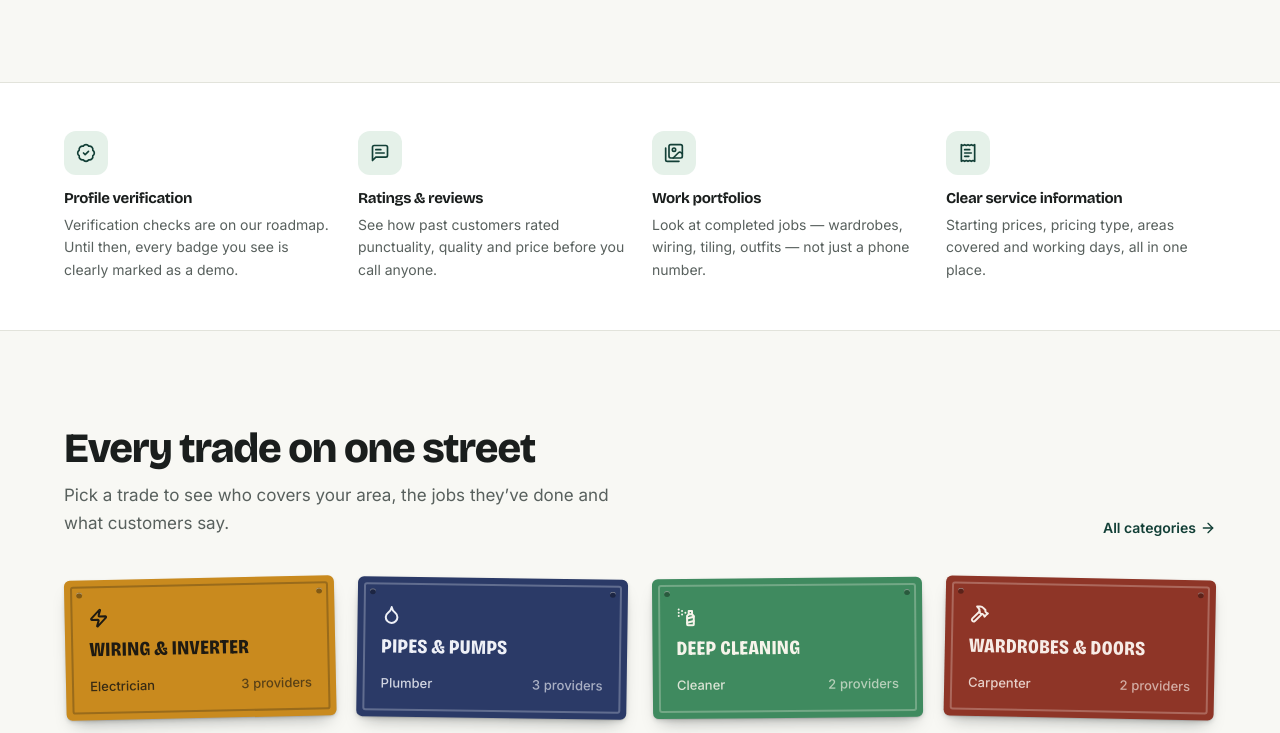
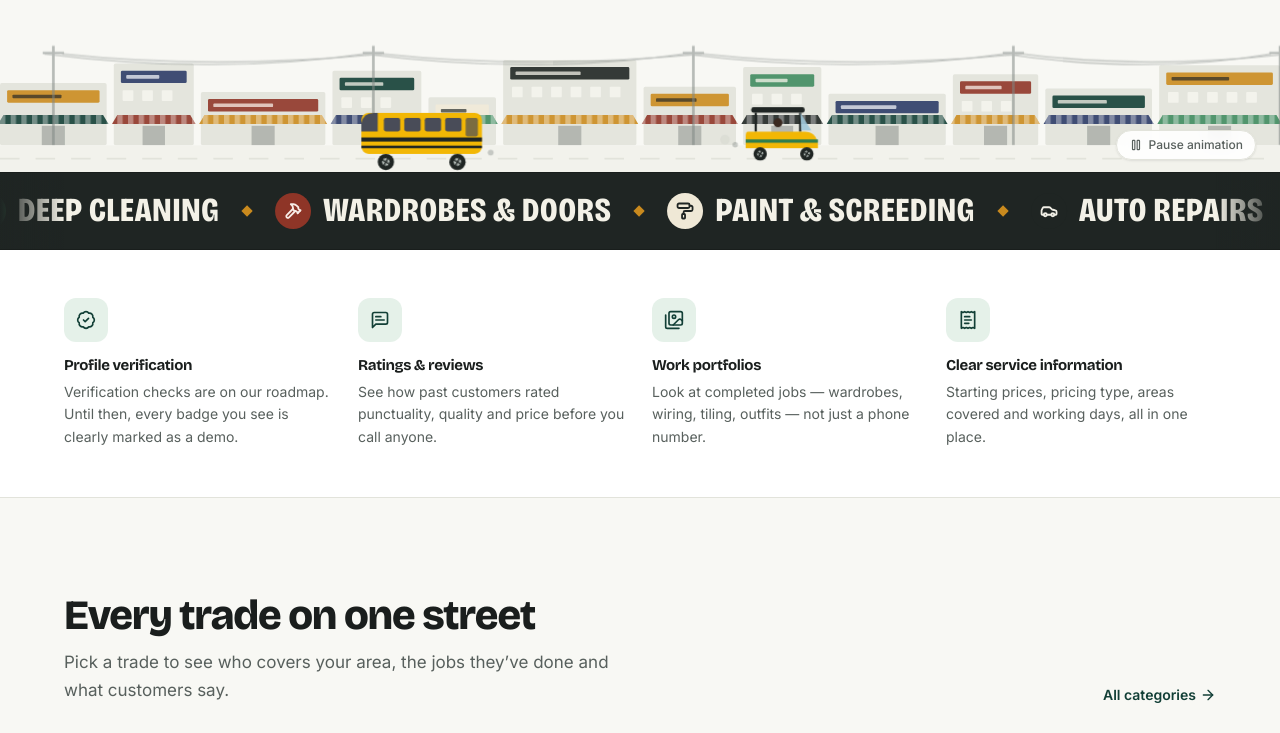
Before and after one commit to r0ktech/Trusta, a React (Vite) app: page / in a window 1280 px wide. Shown: the part 760-1493 px from the top of the page. Built offline with nearby package versions, Linux system fonts and the light colour scheme.

Commit message:
Animate hero street, boards and ticker

```diff
--- a/src/components/home/Hero.jsx
+++ b/src/components/home/Hero.jsx
@@ -4,6 +4,8 @@ import { ArrowRight } from 'lucide-react';
 import { HeroSearch } from '../search/HeroSearch';
 import { ButtonLink } from '../ui/Button';
 import { Signboard } from './Signboard';
+import { StreetScene } from './StreetScene';
+import { MotionToggle } from '../ui/MotionToggle';
 import { CATEGORY_MAP } from '../../data/categories';
 import { useArtisans } from '../../hooks/useArtisans';
 
@@ -25,8 +27,8 @@ export function Hero() {
   const boards = WALL.map(([id, tilt]) => ({ category: CATEGORY_MAP[id], tilt }));
 
   return (
-    <section className="relative overflow-hidden border-b border-line">
-      <div className="container-page relative grid grid-cols-1 items-center gap-10 pb-14 pt-10 sm:pt-14 lg:grid-cols-[1fr_1.05fr] lg:gap-14 lg:pb-20 lg:pt-16">
+    <section className="relative overflow-hidden">
+      <div className="container-page relative grid grid-cols-1 items-center gap-10 pb-8 pt-10 sm:pt-14 lg:grid-cols-[1fr_1.05fr] lg:gap-14 lg:pb-10 lg:pt-16">
         <div>
           <h1
             aria-label={HEADLINE}
@@ -61,30 +63,33 @@ export function Hero() {
 
         {/* Signboard wall */}
         <div aria-label="Popular trades" role="group" className="relative min-w-0">
-          <div className="hidden grid-cols-2 gap-x-5 lg:grid">
+          <div className="icon-loop hidden grid-cols-2 gap-x-5 lg:grid">
             {[0, 1].map((col) => (
               <div key={col} className={col === 1 ? 'mt-10 space-y-5' : 'space-y-5'}>
                 {boards
                   .map((b, i) => ({ ...b, i }))
                   .filter(({ i }) => i % 2 === col)
                   .map(({ category, tilt, i }) => (
+                    // The outer layer sways forever; the board inside keeps its own tilt and hover.
+                    <div key={category.id} className="anim-sway" style={{ animationDelay: `${-i * 1.3}s`, animationDuration: `${5 + (i % 3) * 0.7}s` }}>
                       <Signboard
-                      key={category.id}
                         category={category}
                         count={counts[category.id] ?? 0}
                         tilt={tilt}
                         size="lg"
                         settle
                         delay={480 + i * 90}
+                        iconDelay={1800 + i * 1000}
                         className="min-h-[9.5rem]"
                       />
+                    </div>
                   ))}
               </div>
             ))}
           </div>
 
           {/* Phones: a swipeable row of boards */}
-          <div className="scrollbar-none -mx-4 flex snap-x snap-mandatory gap-4 overflow-x-auto px-4 pb-4 pt-2 sm:-mx-6 sm:px-6 lg:hidden">
+          <div className="icon-loop scrollbar-none -mx-4 flex snap-x snap-mandatory gap-4 overflow-x-auto px-4 pb-4 pt-2 sm:-mx-6 sm:px-6 lg:hidden">
             {boards.map(({ category, tilt }, i) => (
               <Signboard
                 key={category.id}
@@ -93,6 +98,7 @@ export function Hero() {
                 tilt={tilt * 0.6}
                 settle
                 delay={560 + i * 70}
+                iconDelay={1600 + i * 900}
                 className="min-h-[8.5rem] w-44 shrink-0 snap-start"
               />
             ))}
@@ -104,6 +110,10 @@ export function Hero() {
           </Link>
         </div>
       </div>
+      <div className="relative">
+        <StreetScene />
+        <MotionToggle className="absolute bottom-3 right-4 sm:right-6" />
+      </div>
     </section>
   );
 }
--- /dev/null
+++ b/src/components/home/StreetScene.jsx
@@ -0,0 +1,162 @@
+import { TONES } from '../ui/tones';
+
+// A Nigerian street at the foot of the hero: shopfronts with painted signs,
+// electricity poles and sagging wires, a keke and a danfo passing through.
+// Decorative only — hidden from assistive tech, frozen by the pause control
+// and for reduced-motion users (see .loop-anim in index.css).
+
+const GROUND = 120;
+
+// x, width, height, sign tone, awning tone
+const SHOPS = [
+  [0, 120, 70, 'ochre', 'forest'],
+  [128, 90, 92, 'indigo', 'kola'],
+  [226, 140, 60, 'kola', 'ochre'],
+  [374, 100, 84, 'forest', 'indigo'],
+  [482, 76, 54, 'cream', 'leaf'],
+  [566, 150, 96, 'charcoal', 'ochre'],
+  [724, 104, 66, 'ochre', 'kola'],
+  [836, 88, 88, 'leaf', 'charcoal'],
+  [932, 132, 58, 'indigo', 'forest'],
+  [1072, 96, 80, 'kola', 'ochre'],
+  [1176, 120, 64, 'forest', 'indigo'],
+  [1304, 136, 90, 'ochre', 'leaf'],
+];
+
+const POLES = [60, 420, 780, 1140, 1440];
+
+function Shop({ x, w, h, sign, awning }) {
+  const top = GROUND - h;
+  const s = TONES[sign];
+  const a = TONES[awning];
+  const doorW = Math.min(26, w * 0.28);
+  return (
+    <g>
+      <rect x={x} y={top} width={w} height={h} rx="2" className="fill-[rgb(var(--line))]" />
+      {/* painted sign across the top */}
+      <rect x={x + 8} y={top + 8} width={w - 16} height={14} rx="1.5" fill={s.board} />
+      <rect x={x + 14} y={top + 13} width={(w - 28) * 0.6} height={4} rx="1" fill={s.ink} opacity="0.75" />
+      {/* upper windows on taller buildings */}
+      {h > 75 &&
+        Array.from({ length: Math.floor((w - 16) / 22) }, (_, i) => (
+          <rect key={i} x={x + 10 + i * 22} y={top + 30} width={12} height={12} rx="1" className="fill-[rgb(var(--surface-2))]" />
+        ))}
+      {/* striped awning */}
+      <path d={`M${x + 4} ${GROUND - 34} h${w - 8} l6 10 h${-(w + 4)} z`} fill={a.board} />
+      <path d={`M${x + 4} ${GROUND - 34} h${w - 8} l6 10 h${-(w + 4)} z`} fill={`url(#awning-stripes)`} opacity="0.35" />
+      {/* door */}
+      <rect x={x + w / 2 - doorW / 2} y={GROUND - 22} width={doorW} height={22} className="fill-[rgb(var(--subtle))]" opacity="0.55" />
+    </g>
+  );
+}
+
+function Wheel({ cx, r }) {
+  return (
+    <g>
+      <circle cx={cx} cy={0} r={r} fill="#1F2523" />
+      <g className="anim-wheel">
+        <circle cx={cx} cy={0} r={r * 0.45} fill="#A9B1AD" />
+        <path d={`M${cx - r * 0.7} 0 H${cx + r * 0.7} M${cx} ${-r * 0.7} V${r * 0.7}`} stroke="#1F2523" strokeWidth="1.2" />
+      </g>
+    </g>
+  );
+}
+
+// Facing right. Local origin is the road surface at the rear.
+function Keke() {
+  return (
+    <g className="anim-bump">
+      <circle cx="-4" cy="-6" r="3" className="anim-exhaust fill-[rgb(var(--subtle))]" />
+      <circle cx="-4" cy="-6" r="3" className="anim-exhaust fill-[rgb(var(--subtle))]" style={{ animationDelay: '0.55s' }} />
+      <rect x="6" y="-42" width="48" height="5" rx="2" fill="#1F2523" />
+      <path d="M10 -37 V-20 M50 -37 V-20" stroke="#1F2523" strokeWidth="2" />
+      <path d="M50 -37 L60 -21 H51 Z" fill="#9CC7D9" opacity="0.85" />
+      <path d="M3 -20 H54 Q64 -20 66 -9 V-5 H1 V-16 Q1 -20 3 -20 Z" fill="#F2B705" />
+      <rect x="1" y="-13" width="65" height="3" fill="#2E7D4F" />
+      <circle cx="30" cy="-28" r="4" fill="#3A2A20" />
+      <Wheel cx={14} r={6} />
+      <Wheel cx={56} r={6} />
+    </g>
+  );
+}
+
+// Facing left: the yellow-and-black Lagos danfo.
+function Danfo() {
+  return (
+    <g className="anim-bump" style={{ animationDuration: '0.5s' }}>
+      <circle cx="122" cy="-7" r="3.5" className="anim-exhaust fill-[rgb(var(--subtle))]" style={{ animationName: 'exhaust-right' }} />
+      <rect x="0" y="-48" width="118" height="40" rx="7" fill="#F2B705" />
+      <path d="M0 -38 Q2 -48 12 -48 H16 V-30 H0 Z" fill="#2B3A67" opacity="0.85" />
+      {[22, 42, 62, 82].map((x) => (
+        <rect key={x} x={x} y="-43" width="16" height="13" rx="2" fill="#2B3A67" opacity="0.85" />
+      ))}
+      <rect x="0" y="-24" width="118" height="4" fill="#1F2523" />
+      <rect x="0" y="-16" width="118" height="2.5" fill="#1F2523" />
+      <rect x="102" y="-43" width="12" height="18" rx="2" fill="#2B3A67" opacity="0.6" />
+      <Wheel cx={24} r={8} />
+      <Wheel cx={94} r={8} />
+    </g>
+  );
+}
+
+export function StreetScene({ className }) {
+  return (
+    <svg
+      viewBox="0 0 1440 150"
+      preserveAspectRatio="xMidYMax slice"
+      className={`loop-anim pointer-events-none block h-[110px] w-full sm:h-[130px] ${className ?? ''}`}
+      aria-hidden="true"
+      focusable="false"
+    >
+      <defs>
+        <pattern id="awning-stripes" width="12" height="12" patternUnits="userSpaceOnUse">
+          <rect width="6" height="12" fill="#fff" />
+        </pattern>
+      </defs>
+
+      <g opacity="0.9">
+        {SHOPS.map(([x, w, h, sign, awning]) => (
+          <Shop key={x} x={x} w={w} h={h} sign={sign} awning={awning} />
+        ))}
+      </g>
+
+      {/* poles and sagging wires */}
+      <g className="stroke-[rgb(var(--subtle))]" fill="none" opacity="0.55">
+        {POLES.map((x) => (
+          <g key={x}>
+            <path d={`M${x} ${GROUND} V8`} strokeWidth="3" />
+            <path d={`M${x - 12} 16 H${x + 12}`} strokeWidth="2.5" />
+          </g>
+        ))}
+        <g className="anim-wire">
+          {POLES.slice(0, -1).map((x, i) => (
+            <g key={x} strokeWidth="1.2">
+              <path d={`M${x - 10} 16 Q${(x + POLES[i + 1]) / 2} 40 ${POLES[i + 1] - 10} 16`} />
+              <path d={`M${x + 10} 16 Q${(x + POLES[i + 1]) / 2} 34 ${POLES[i + 1] + 10} 16`} />
+            </g>
+          ))}
+        </g>
+      </g>
+
+      {/* road */}
+      <rect x="0" y={GROUND} width="1440" height="30" className="fill-[rgb(var(--surface-2))]" />
+      <path d={`M0 ${GROUND + 15} H1440`} strokeDasharray="22 18" strokeWidth="2" className="stroke-[rgb(var(--line))]" />
+
+      {/* traffic: the keke in the far lane, the danfo in front */}
+      <g transform={`translate(0 ${GROUND + 11})`}>
+        <g className="anim-drive-right" style={{ animationDelay: '-4s' }}>
+          <g transform="scale(1.25)">
+            <Keke />
+          </g>
+        </g>
+      </g>
+      <g transform={`translate(0 ${GROUND + 20})`}>
+        <g className="anim-drive-left" style={{ animationDelay: '-11s' }}>
+          <g transform="scale(1.15)">
+            <Danfo />
+          </g>
+        </g>
+      </g>
+    </svg>
+  );
+}
--- /dev/null
+++ b/src/components/home/TradeTicker.jsx
@@ -0,0 +1,41 @@
+import { Link } from 'react-router-dom';
+import { CATEGORIES } from '../../data/categories';
+import { tone } from '../ui/tones';
+import { CategoryIcon } from '../artisans/CategoryIcon';
+
+// A slow band of painted trade names, like the lettering on a danfo.
+// The list is rendered twice so the -50% loop is seamless; the copy is hidden
+// from screen readers and the tab order. Hover or focus pauses it.
+export function TradeTicker() {
+  const row = (copy) =>
+    CATEGORIES.map((c) => (
+      <li key={`${copy}-${c.id}`} aria-hidden={copy ? true : undefined} className="flex shrink-0 items-center">
+        <Link
+          to={`/explore?category=${c.id}`}
+          tabIndex={copy ? -1 : undefined}
+          className="font-sign group flex items-center gap-3 px-6 text-[1.7rem] font-extrabold uppercase leading-none text-[#F3F1E7] transition-colors hover:text-[#F2B705] sm:text-[2.1rem]"
+        >
+          <span
+            className="trade-icon flex h-9 w-9 items-center justify-center rounded-full"
+            data-icon={c.icon}
+            style={{ backgroundColor: tone(c.tone).board, color: tone(c.tone).ink }}
+          >
+            <CategoryIcon category={c.id} className="h-[18px] w-[18px]" strokeWidth={2.4} />
+          </span>
+          {c.board}
+        </Link>
+        <span className="h-2 w-2 rotate-45 bg-[#C98A1E]" aria-hidden="true" />
+      </li>
+    ));
+
+  return (
+    <nav aria-label="Browse trades" className="ticker relative overflow-hidden border-y border-black/20 bg-[#1F2523] py-5">
+      <ul className="anim-ticker flex w-max">
+        {row(0)}
+        {row(1)}
+      </ul>
+      <div className="pointer-events-none absolute inset-y-0 left-0 w-16 bg-gradient-to-r from-[#1F2523] to-transparent" aria-hidden="true" />
+      <div className="pointer-events-none absolute inset-y-0 right-0 w-16 bg-gradient-to-l from-[#1F2523] to-transparent" aria-hidden="true" />
+    </nav>
+  );
+}
--- a/src/pages/HomePage.jsx
+++ b/src/pages/HomePage.jsx
@@ -1,5 +1,6 @@
 import { Hero } from '../components/home/Hero';
 import { TrustStrip } from '../components/home/TrustStrip';
+import { TradeTicker } from '../components/home/TradeTicker';
 import {
   PopularCategories,
   RecommendedArtisans,
@@ -18,6 +19,7 @@ export default function HomePage() {
   return (
     <>
       <Hero />
+      <TradeTicker />
       <TrustStrip />
       <PopularCategories />
       <RecommendedArtisans />
```
Also changed, not shown: src/components/home/Signboard.jsx (+6 -3 lines). Lines whose indentation alone changed are shown as unchanged.
